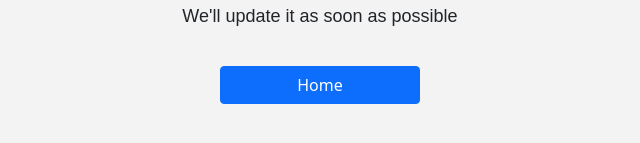
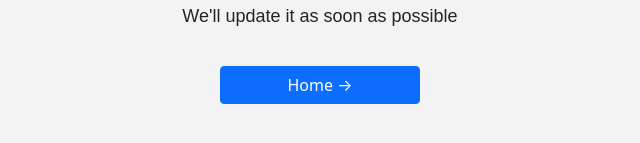
Before and after one commit to diimprasetyos/personal-blogs, a plain HTML site: page news.html in a window 1280 px wide. Shown: the part 403-546 px from the top of the page, 320-960 px from the left. Drawn offline with nearby package versions, Linux system fonts and the light colour scheme; no server answers.

Commit message:
Update news.html

```diff
--- a/news.html
+++ b/news.html
@@ -22,7 +22,7 @@
 
         <h1 class="text-news">This page isn't available for now.</h1>
         <p class="text-sub">We'll update it as soon as possible</p>
-        <a href="index.html" class="btn btn-primary" style="width: 200px; margin-top: 20px;">Home</a>
+        <a href="index.html" class="btn btn-primary" style="width: 200px; margin-top: 20px;">Home →</a>
         </div>
     </div>
 
```
